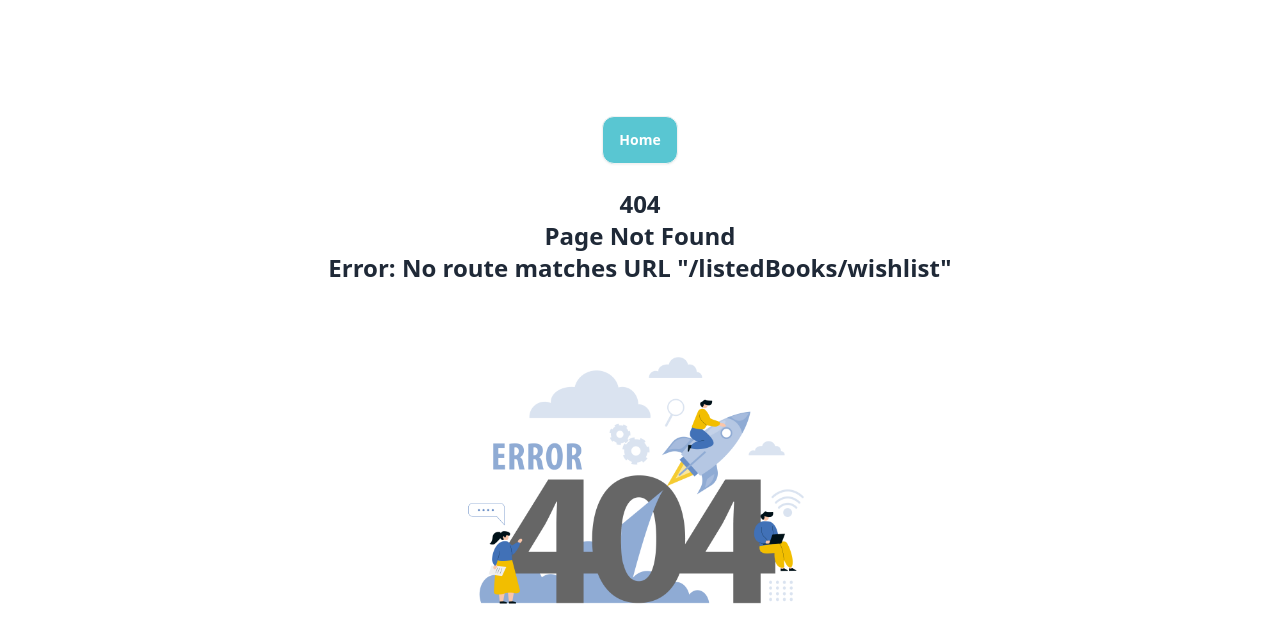
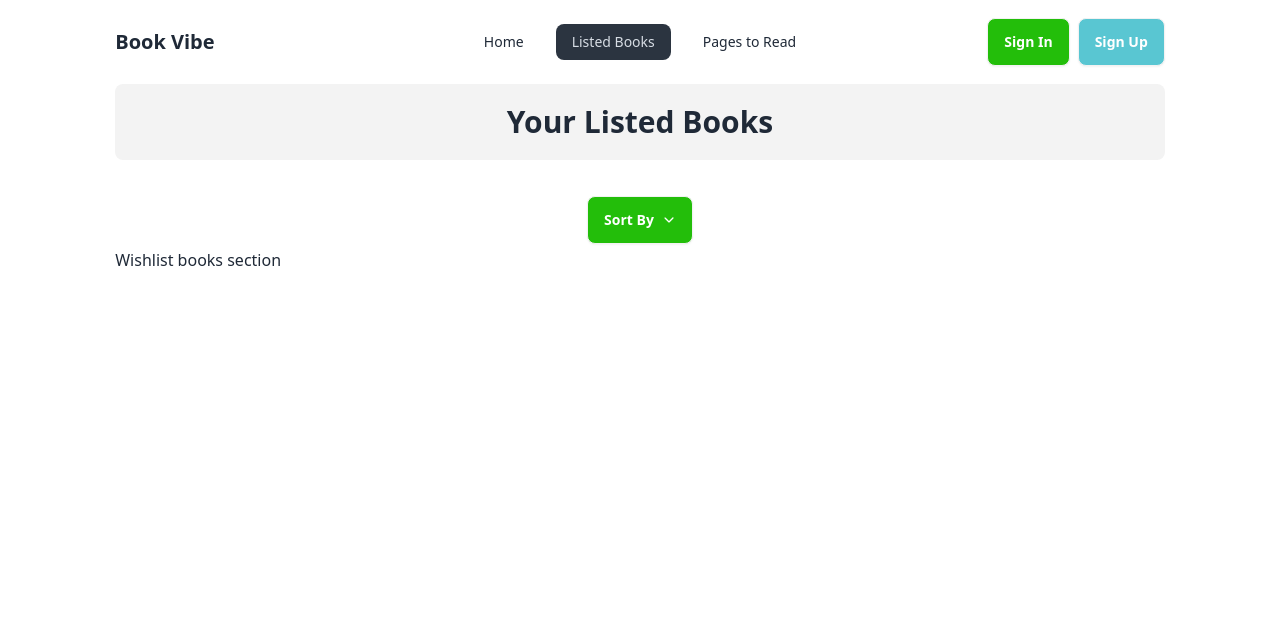
Before and after one commit to NoorTushar/book-verse, a React (Vite) app: page /listedBooks/wishlist in a window 1280 px wide. Before the commit this address had no page. Shown: the top 642 px of the page. Built offline with nearby package versions, Linux system fonts and the light colour scheme.

Commit message:
read books and wishlist books route created

```diff
--- a/src/Pages/ListedBooksPage.jsx
+++ b/src/Pages/ListedBooksPage.jsx
@@ -1,9 +1,38 @@
 import React from "react";
+import { IoIosArrowDown } from "react-icons/io";
+import { Outlet } from "react-router-dom";
 
 const ListedBooksPage = () => {
    return (
       <div>
-         <h3>Listed Books Page</h3>
+         <h1 className="text-2xl lg:text-3xl rounded-lg py-5 font-bold text-center bg-[#F3F3F3]">
+            Your Listed Books
+         </h1>
+         {/* sort by button */}
+         <div className="text-center mt-8">
+            <div className="dropdown">
+               <div
+                  tabIndex={0}
+                  role="button"
+                  className="btn m-1 bg-our-primary text-white"
+               >
+                  Sort By<IoIosArrowDown></IoIosArrowDown>
+               </div>
+               <ul
+                  tabIndex={0}
+                  className="dropdown-content z-[1] menu p-2 shadow rounded-box w-52"
+               >
+                  <li>
+                     <a>Item 1</a>
+                  </li>
+                  <li>
+                     <a>Item 2</a>
+                  </li>
+               </ul>
+            </div>
+         </div>
+
+         <Outlet></Outlet>
       </div>
    );
 };
--- a/src/Routes/Routes.jsx
+++ b/src/Routes/Routes.jsx
@@ -5,6 +5,8 @@ import ListedBooksPage from "../Pages/ListedBooksPage";
 import PagesToReadPage from "../Pages/PagesToReadPage";
 import SingleBookPage from "../Pages/SingleBookPage";
 import ErrorPage from "../Pages/ErrorPage";
+import ReadBooks from "../components/ReadBooks";
+import WishlistBooks from "../components/wishlistbooks";
 
 export const router = createBrowserRouter([
    {
@@ -22,6 +24,16 @@ export const router = createBrowserRouter([
          {
             path: "/listedBooks",
             element: <ListedBooksPage></ListedBooksPage>,
+            children: [
+               {
+                  index: true,
+                  element: <ReadBooks></ReadBooks>,
+               },
+               {
+                  path: "wishlist",
+                  element: <WishlistBooks></WishlistBooks>,
+               },
+            ],
          },
          {
             path: "/pagesToRead",
--- /dev/null
+++ b/src/components/ReadBooks.jsx
@@ -0,0 +1,11 @@
+import React from "react";
+
+const ReadBooks = () => {
+   return (
+      <div>
+         <h3>Read Books Section</h3>
+      </div>
+   );
+};
+
+export default ReadBooks;
--- /dev/null
+++ b/src/components/WishlistBooks.jsx
@@ -0,0 +1,11 @@
+import React from "react";
+
+const WishlistBooks = () => {
+   return (
+      <div>
+         <h3>Wishlist books section</h3>
+      </div>
+   );
+};
+
+export default WishlistBooks;
```
